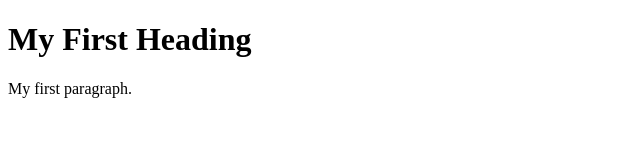
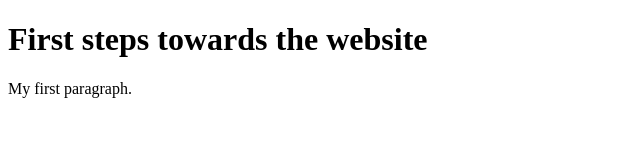
Before and after one commit to pgallardo/pgallardo.github.io, a plain HTML site: page index.html in a window 1280 px wide. Shown: the whole page, without its empty margins (0-640 px from the left). Drawn offline with Linux system fonts and the light colour scheme.

Commit message:
Update index.html

```diff
--- a/index.html
+++ b/index.html
@@ -2,8 +2,12 @@
 <html>
 <body>
 
-<h1>My First Heading</h1>
-<p>My first paragraph.</p>
+<h1>
+  First steps towards the website
+</h1>
+<p>
+  My first paragraph.
+</p>
 
 </body>
 </html>
```
